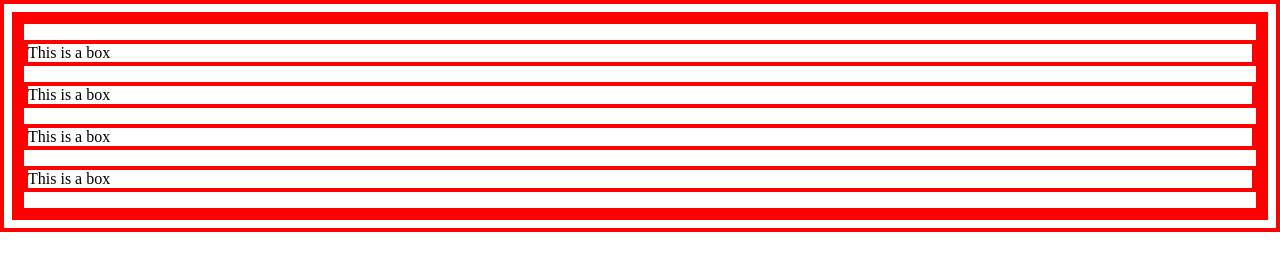
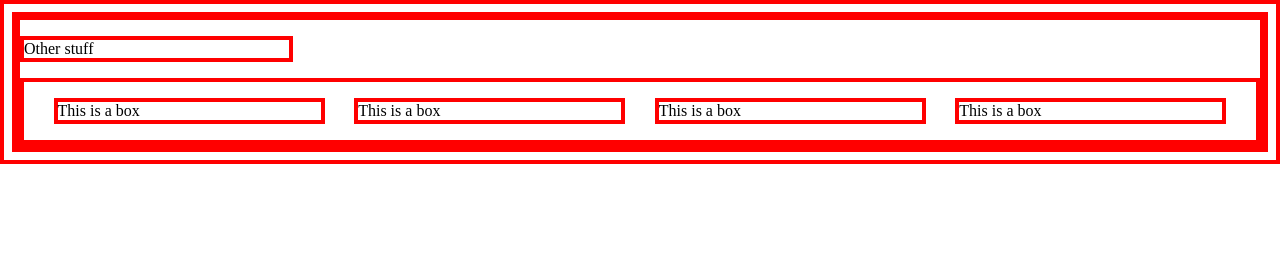
Before and after one commit to Bobby-Tav/Test, a plain HTML site: page index.html in a window 1280 px wide. Drawn offline with Linux system fonts and the light colour scheme.

Commit message:
I am awesome

```diff
--- a/index.css
+++ b/index.css
@@ -2,6 +2,14 @@
     box-sizing: border-box;
     border:4px solid red;
 }
-.box-two{
+.box-1{
+    /* display:inline; */
+}
+.box-2{
     display:flex;
+
+    justify-content:space-evenly;
 }
+p{
+    width:22%;
+}
--- a/index.html
+++ b/index.html
@@ -9,6 +9,7 @@
 </head>
 <body>
 <div class="box-1">
+    <p>Other stuff</p>
     <div class="box-2">
        <p>This is a box</p>
        <p>This is a box</p>
```
